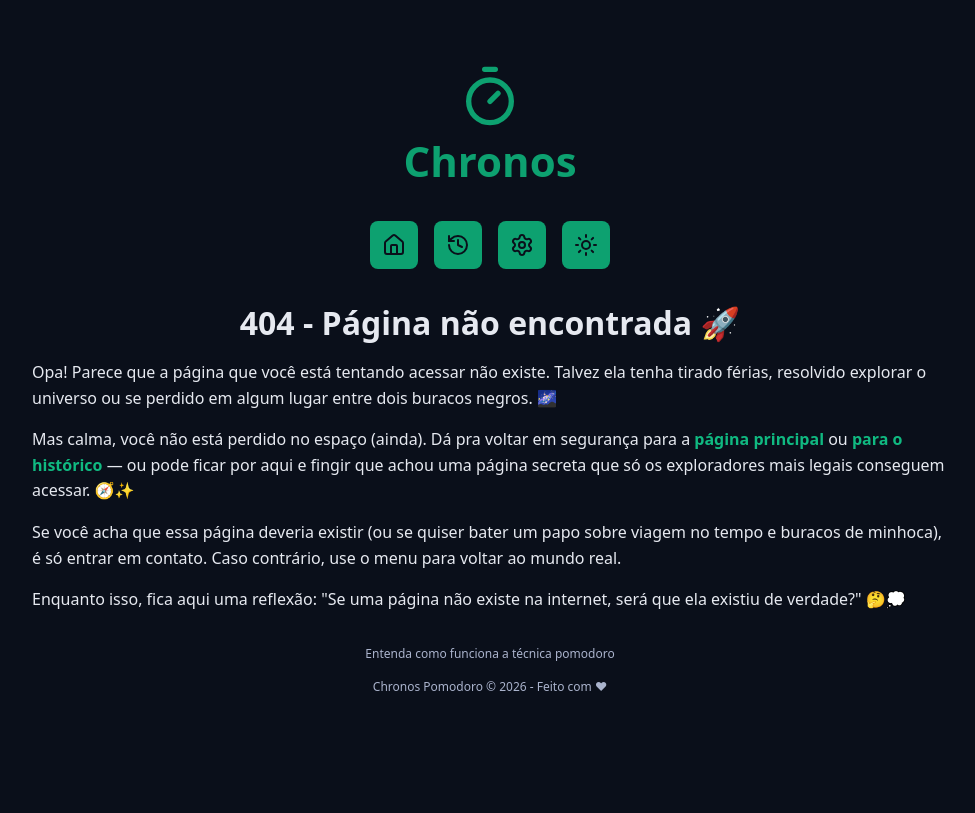
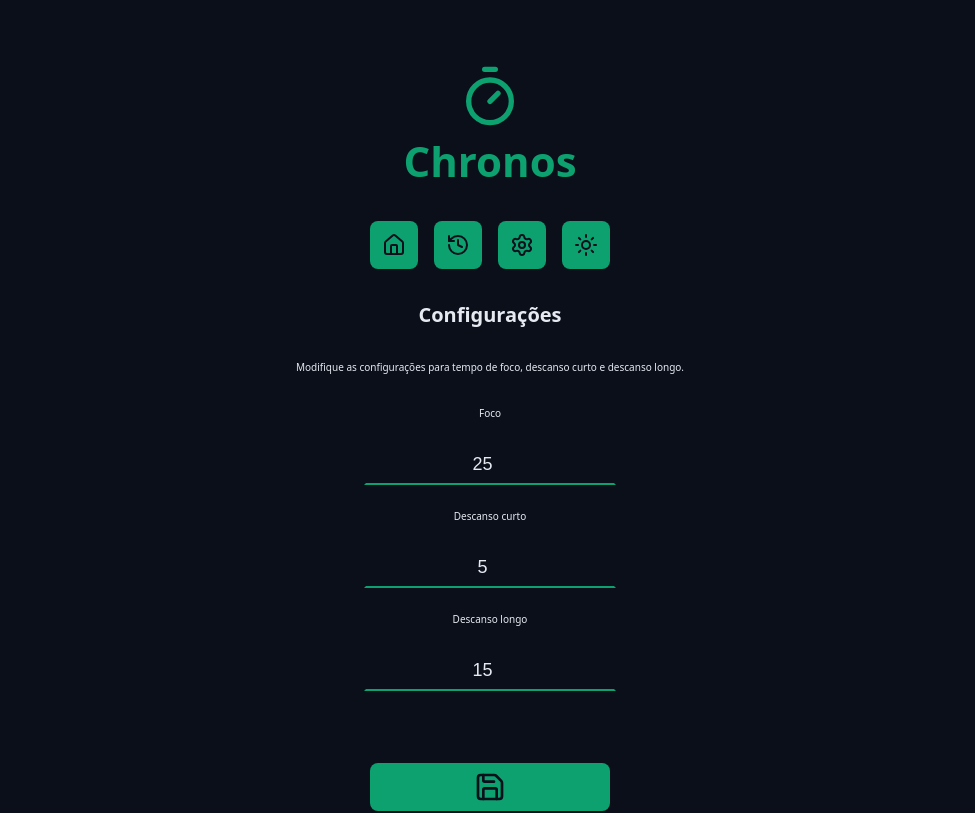
Before and after one commit to Zarabatanaz/chronos-pomodoro, a React (Vite) app: page /settings in a window 1280 px wide. Shown: the top 813 px of the page, without its empty margins (150-1125 px from the left). Built offline with nearby package versions, Linux system fonts and the light colour scheme.

Commit message:
settings page

```diff
--- a/src/contexts/TaskContext/taskActions.ts
+++ b/src/contexts/TaskContext/taskActions.ts
@@ -6,6 +6,7 @@
 // payload <- os dados extras enviados junto com a action, se necessário para atualizar o estado
 
 import type { TaskModel } from '../../models/TaskModel';
+import type { TaskStateModel } from '../../models/TaskStateModel';
 
 // A maneira padrão da indústria para substituir enums é criar um objeto congelado e derivar o tipo a partir de suas chaves/valores
 
@@ -16,6 +17,7 @@
   RESET_STATE: 'RESET_STATE',
   COUNT_DOWN: 'COUNT_DOWN',
   COMPLETE_TASK: 'COMPLETE_TASK',
+  CHANGE_SETTINGS: 'CHANGE_SETTINGS',
 } as const;
 
 // 2. Extraia o tipo dinamicamente a partir dos valores do objeto
@@ -30,6 +32,10 @@
   | {
       type: typeof TaskActionTypes.COUNT_DOWN;
       payload: { secondsRemaining: number };
+    }
+  | {
+      type: typeof TaskActionTypes.CHANGE_SETTINGS;
+      payload: TaskStateModel['config'];
     };
 
 export type TaskActionsWithoutPayload =
--- a/src/contexts/TaskContext/taskReducer.ts
+++ b/src/contexts/TaskContext/taskReducer.ts
@@ -63,6 +63,9 @@
         ),
       };
     }
+    case TaskActionTypes.CHANGE_SETTINGS: {
+      return { ...state, config: { ...action.payload } };
+    }
     default: {
       // sempre deve retornar o estado
       return state;
--- /dev/null
+++ b/src/pages/Settings/index.tsx
@@ -0,0 +1,116 @@
+import { SaveIcon } from 'lucide-react';
+import { Container } from '../../components/Container';
+import { DefaultButton } from '../../components/DefaultButton';
+import { DefaultInput } from '../../components/DefaultInput';
+import { Heading } from '../../components/Heading';
+import { MainTemplate } from '../../templates/MainTemplate';
+import { useRef } from 'react';
+import { useTaskContext } from '../../contexts/TaskContext/useTaskContext';
+import { showMessage } from '../../adapters/showMessage';
+import { TaskActionTypes } from '../../contexts/TaskContext/taskActions';
+
+export function Settings() {
+  const { state, dispatch } = useTaskContext();
+  const workTimeInput = useRef<HTMLInputElement>(null);
+  const shortBreakTimeInput = useRef<HTMLInputElement>(null);
+  const longBreakTimeInput = useRef<HTMLInputElement>(null);
+
+  function handleSaveSettings(e: React.SubmitEvent<HTMLFormElement>) {
+    e.preventDefault();
+    showMessage.dismiss();
+
+    const formErrors = [];
+
+    const workTime = Number(workTimeInput.current?.value);
+    const shortBreakTime = Number(shortBreakTimeInput.current?.value);
+    const longBreakTime = Number(longBreakTimeInput.current?.value);
+
+    if (isNaN(workTime) || isNaN(shortBreakTime) || isNaN(longBreakTime)) {
+      formErrors.push('Digite apenas números para TODOS os campos');
+    }
+
+    if (workTime < 1 || workTime > 99) {
+      formErrors.push('Digite valores entre 1 e 99 para foco');
+    }
+
+    if (shortBreakTime < 1 || shortBreakTime > 30) {
+      formErrors.push('Digite valores entre 1 e 30 para descanso curto');
+    }
+
+    if (longBreakTime < 1 || longBreakTime > 60) {
+      formErrors.push('Digite valores entre 1 e 60 para descanso longo');
+    }
+
+    if (formErrors.length > 0) {
+      formErrors.forEach(error => {
+        showMessage.error(error);
+      });
+      return;
+    }
+
+    dispatch({
+      type: TaskActionTypes.CHANGE_SETTINGS,
+      payload: {
+        workTime,
+        shortBreakTime,
+        longBreakTime,
+      },
+    });
+
+    showMessage.success('Configurações salvas');
+  }
+
+  return (
+    <MainTemplate>
+      <Container>
+        <Heading>Configurações</Heading>
+      </Container>
+
+      <Container>
+        <p style={{ textAlign: 'center' }}>
+          Modifique as configurações para tempo de foco, descanso curto e
+          descanso longo.
+        </p>
+      </Container>
+
+      <Container>
+        <form onSubmit={handleSaveSettings} action='' className='form'>
+          <div className='formRow'>
+            <DefaultInput
+              id='workTime'
+              labelText='Foco'
+              type='number'
+              ref={workTimeInput}
+              defaultValue={state.config.workTime}
+            />
+          </div>
+          <div className='formRow'>
+            <DefaultInput
+              id='shortBreakTime'
+              labelText='Descanso curto'
+              type='number'
+              ref={shortBreakTimeInput}
+              defaultValue={state.config.shortBreakTime}
+            />
+          </div>
+          <div className='formRow'>
+            <DefaultInput
+              id='longBreakTime'
+              labelText='Descanso longo'
+              type='number'
+              ref={longBreakTimeInput}
+              defaultValue={state.config.longBreakTime}
+            />
+          </div>
+          <div className='formRow'>
+            <DefaultButton
+              icon={<SaveIcon />}
+              aria-label='Salvar configurações'
+              title='Salvar configurações'
+            />
+          </div>
+        </form>
+      </Container>
+    </MainTemplate>
+  );
+}
--- a/src/routers/MainRouter/index.tsx
+++ b/src/routers/MainRouter/index.tsx
@@ -4,6 +4,7 @@
 import { NotFound } from '../../pages/NotFound';
 import { useEffect } from 'react';
 import { History } from '../../pages/History';
+import { Settings } from '../../pages/Settings';
 
 function ScrollToTop() {
   const { pathname } = useLocation();
@@ -21,6 +22,7 @@
       <Routes>
         <Route path='/' element={<Home />} />
         <Route path='/history/' element={<History />} />
+        <Route path='/settings/' element={<Settings />} />
         <Route path='/about-pomodoro/' element={<AboutPomodoro />} />
         <Route path='*' element={<NotFound />} />
       </Routes>
```
